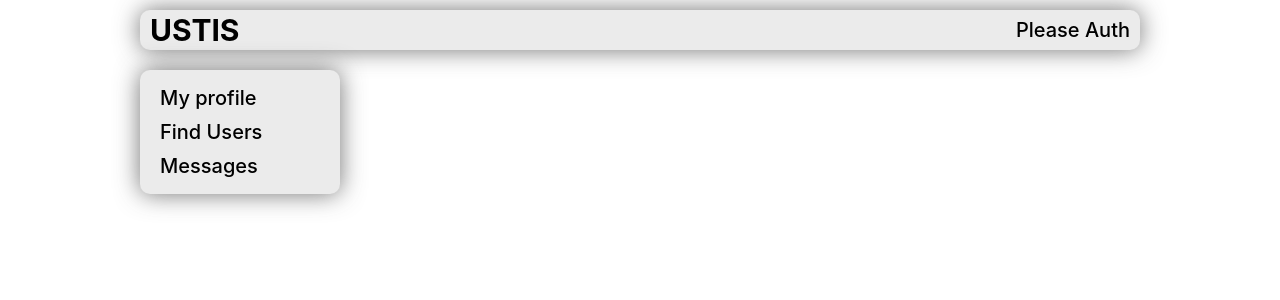
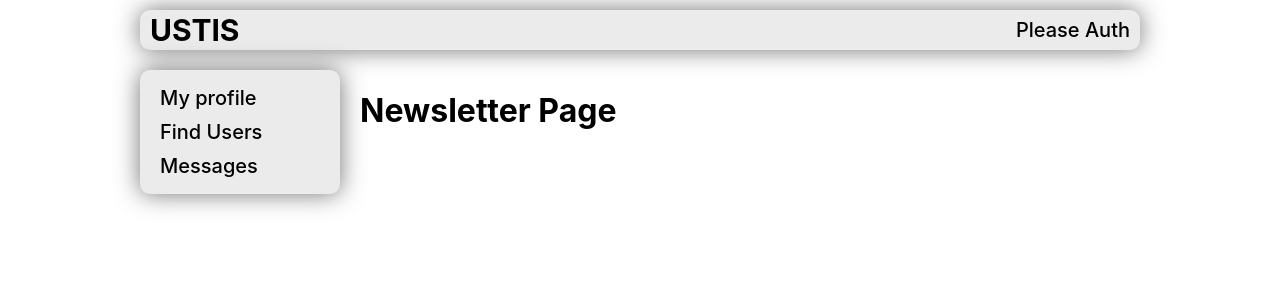
Before and after one commit to Gromkov-cloud/react-samurai, a React (Create React App) app: page / in a window 1280 px wide. Shown: the top 300 px of the page. Built offline with nearby package versions, Linux system fonts and the light colour scheme; no server answers.

Commit message:
add typesript

```diff
--- a/package.json
+++ b/package.json
@@ -7,6 +7,10 @@
     "@testing-library/jest-dom": "^5.16.4",
     "@testing-library/react": "^13.3.0",
     "@testing-library/user-event": "^13.5.0",
+    "@types/jest": "^29.0.3",
+    "@types/node": "^18.7.18",
+    "@types/react": "^18.0.20",
+    "@types/react-dom": "^18.0.6",
     "axios": "^0.27.2",
     "react": "^18.2.0",
     "react-dom": "^18.2.0",
@@ -16,6 +20,7 @@
     "react-scripts": "5.0.1",
     "redux": "^4.2.0",
     "redux-thunk": "^2.4.1",
+    "typescript": "^4.8.3",
     "web-vitals": "^2.1.4"
   },
   "scripts": {
--- a/src/App.js
+++ b/src/App.js
@@ -23,7 +23,7 @@ let App = function () {
                     <Routes>
                         <Route path="/profile/:id" element={<Profile/>}/>
                         <Route path="/users" element={<UsersContainer/>}/>
-                        <Route path="/newsletter" element={<Newsletter/>}/>
+                        <Route path="/" element={<Newsletter/>}/>
                         <Route path="/messages" element={<MessagesContainer/>}/>
                         <Route path="/music" element={<Music/>}/>
                         <Route path="/login" element={<Login/>}/>
--- a/src/Hooks/useAppLoading.js
+++ b/src/Hooks/useAppLoading.js
@@ -1,7 +1,7 @@
 import {useDispatch, useSelector} from "react-redux";
 import {useEffect} from "react";
 import {auth} from "../Redux/reduxSlices/loginSlice";
-import {setAppLoadingStatus} from "../Redux/reduxSlices/appSlice";
+import {setAppLoadingStatus} from "../Redux/reduxSlices/appSlice.ts";
 import Spinner from "../components/Spinner/Spinner";
 
 const useAppLoading = (App, state) => {
--- a/src/Redux/redux-store.js
+++ b/src/Redux/redux-store.js
@@ -6,7 +6,7 @@ import profileSlice from "./reduxSlices/profileSlice";
 import loginSlice from "./reduxSlices/loginSlice"
 import followToggle from "./reduxSlices/followSlice";
 import paginationSlice from "./reduxSlices/paginationSlice";
-import appSlice from "./reduxSlices/appSlice";
+import appSlice from "./reduxSlices/appSlice.ts";
 import changeUserInfoSlice from "./reduxSlices/changeUserInfoSlice"
 
 const store = configureStore({
```
Also changed, not shown: src/Redux/reduxSlices/appSlice.ts (renamed from src/Redux/reduxSlices/appSlice.js), 1 other file (tests, documents, lock files or other folders).
